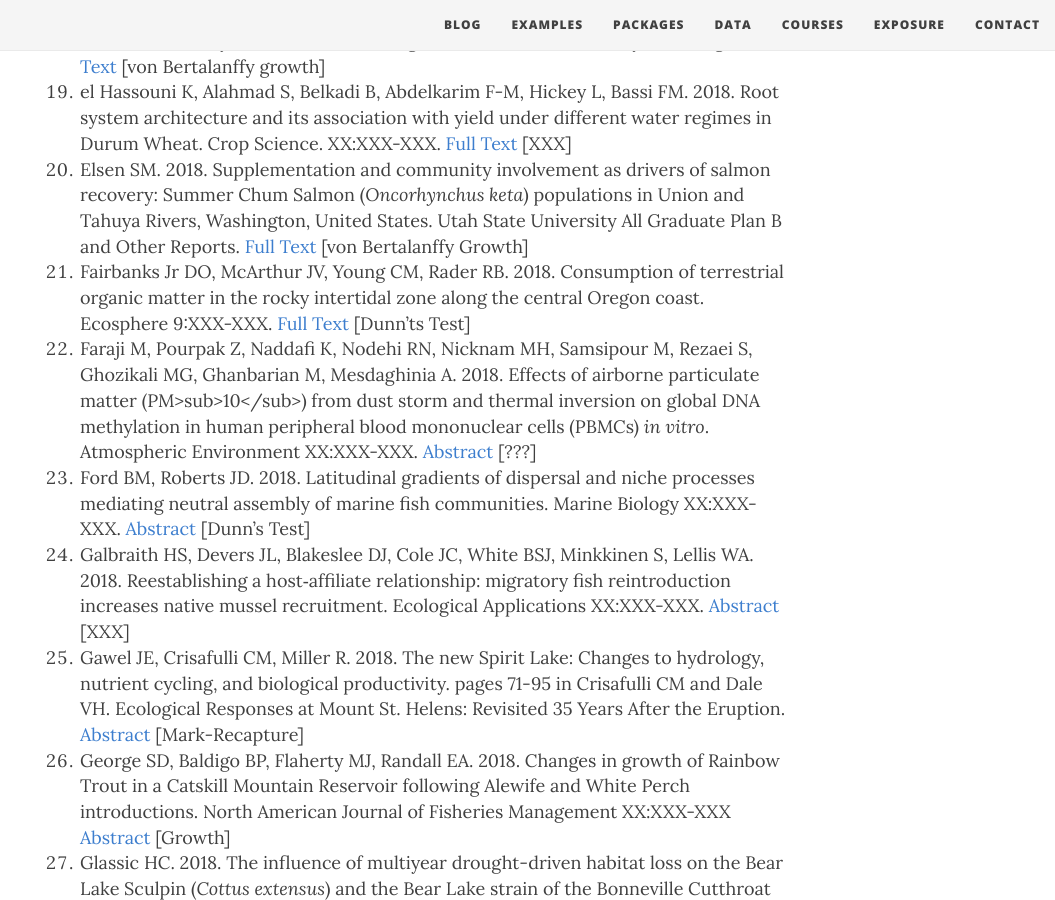
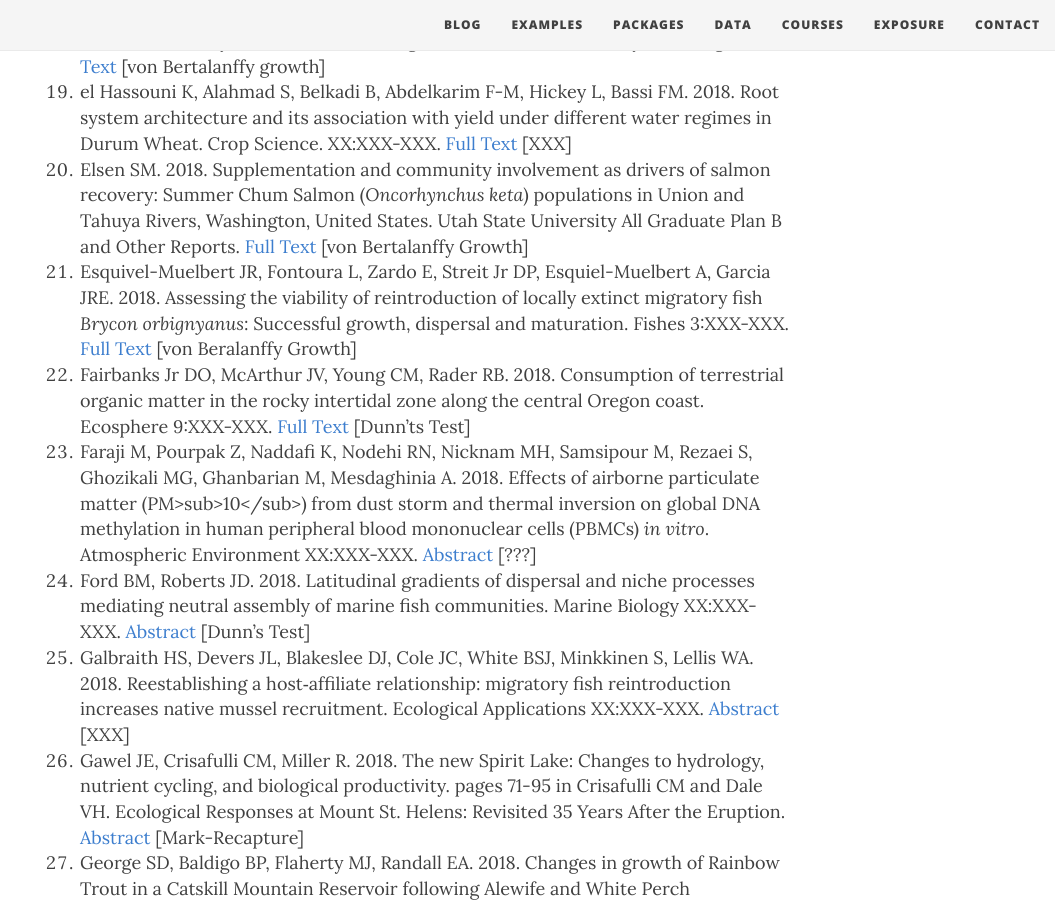
Before and after one commit to droglenc/fishR, a Jekyll site: the page built from exposure/exposure-citations18.md, in a window 1280 px wide and 900 px high, scrolled down 2015 px. Shown: the whole window, without its empty margins (225-1280 px from the left). Built offline with Jekyll 4.4.1, drawn with Linux system fonts in a browser that asks for light colours; nearby versions of some CDN libraries; some of the changed lines change nothing that is shown.

Commit message:
Added a citation

```diff
--- a/exposure/exposure-citations18.md
+++ b/exposure/exposure-citations18.md
@@ -5,7 +5,7 @@ subtitle: fishR and FSA is Being Used!!
 css: "/css/exposure-citation.css"
 ---
 
-The [**IFAR** book](http://derekogle.com/IFAR/), **fishR** website, or the **FSA** package were cited in the following <span id="contact-div">76</span> publications.
+The [**IFAR** book](http://derekogle.com/IFAR/), **fishR** website, or the **FSA** package were cited in the following <span id="contact-div">77</span> publications.
 
 1. Agbani PO, Kafoutchoni KM, Salako KV, Gbedomon RC, Kegbe AM, Karen H, Sinsin B. 2018. Traditional ecological knowledge-based assessment of threatened woody species and their potential substitutes in the Atakora mountain chain, a threatened hotspot of biodiversity in Northwestern Benin, West Africa. Journal of Ethnobiology and Ethnomedicine 14:21. [Full Text](https://ethnobiomed.biomedcentral.com/articles/10.1186/s13002-018-0219-6) [Dunn's Test]
 1. Anderson J, McDonald D, Bumguardner B, Olsen Z, Ferguson JW. 2018. Patterns of maturity, seasonal migration, and spawning of Atlantic Croaker in the western Gulf of Mexico. Gulf of Mexico Science 34:XXX-XXX. [Full Text](https://aquila.usm.edu/cgi/viewcontent.cgi?article=1598&context=goms) [Growth]
@@ -27,6 +27,7 @@ The [**IFAR** book](http://derekogle.com/IFAR/), **fishR** website, or the **FSA
 1. Eckert AJ, Mayer J, Richards A. 2018. Supporting Cisco (*Coregonus artedi*) restoration in the 1836 Treaty waters of Lake Michigan. M.Sc. Thesis University of Michigan. [Full Text](https://deepblue.lib.umich.edu/bitstream/handle/2027.42/143187/Supporting%2520Cisco%2520Restoration%2520in%2520the%25201836%2520Treaty%2520Waters%2520of%2520Lake%2520Michigan_324.pdf%3Fsequence%3D1%26isAllowed%3Dy&hl=en&sa=X&scisig=AAGBfm2OKdqDdIJPL66z9LBLqF4Jjq-w3Q&nossl=1&oi=scholaralrt) [von Bertalanffy growth]
 1. el Hassouni K, Alahmad S, Belkadi B, Abdelkarim F-M, Hickey L, Bassi FM. 2018. Root system architecture and its association with yield under different water regimes in Durum Wheat. Crop Science. XX:XXX-XXX. [Full Text](https://dl.sciencesocieties.org/publications/cs/pdfs/0/0/cropsci2018.01.0076) [XXX]
 1. Elsen SM. 2018. Supplementation and community involvement as drivers of salmon recovery: Summer Chum Salmon (*Oncorhynchus keta*) populations in Union and Tahuya Rivers, Washington, United States. Utah State University All Graduate Plan B and Other Reports. [Full Text](https://digitalcommons.usu.edu/cgi/viewcontent.cgi?article=2226&context=gradreports) [von Bertalanffy Growth]
+1. Esquivel-Muelbert JR, Fontoura L, Zardo E, Streit Jr DP, Esquiel-Muelbert A, Garcia JRE. 2018. Assessing the viability of reintroduction of locally extinct migratory fish *Brycon orbignyanus*: Successful growth, dispersal and maturation. Fishes 3:XXX-XXX. [Full Text](http://www.mdpi.com/2410-3888/3/4/39/pdf) [von Beralanffy Growth]
 1. Fairbanks Jr DO, McArthur JV, Young CM, Rader RB. 2018. Consumption of terrestrial organic matter in the rocky intertidal zone along the central Oregon coast. Ecosphere 9:XXX-XXX. [Full Text](http://onlinelibrary.wiley.com/doi/10.1002/ecs2.2138/full) [Dunn'ts Test]
 1. Faraji M, Pourpak Z, Naddafi K, Nodehi RN, Nicknam MH, Samsipour M, Rezaei S, Ghozikali MG, Ghanbarian M, Mesdaghinia A. 2018. Effects of airborne particulate matter (PM>sub>10</sub>) from dust storm and thermal inversion on global DNA methylation in human peripheral blood mononuclear cells (PBMCs) *in vitro*. Atmospheric Environment XX:XXX-XXX. [Abstract](https://www.sciencedirect.com/science/article/pii/S1352231018306423) [???]
 1. Ford BM, Roberts JD. 2018. Latitudinal gradients of dispersal and niche processes mediating neutral assembly of marine fish communities. Marine Biology XX:XXX-XXX. [Abstract](https://link.springer.com/article/10.1007/s00227-018-3356-5) [Dunn's Test]
```
